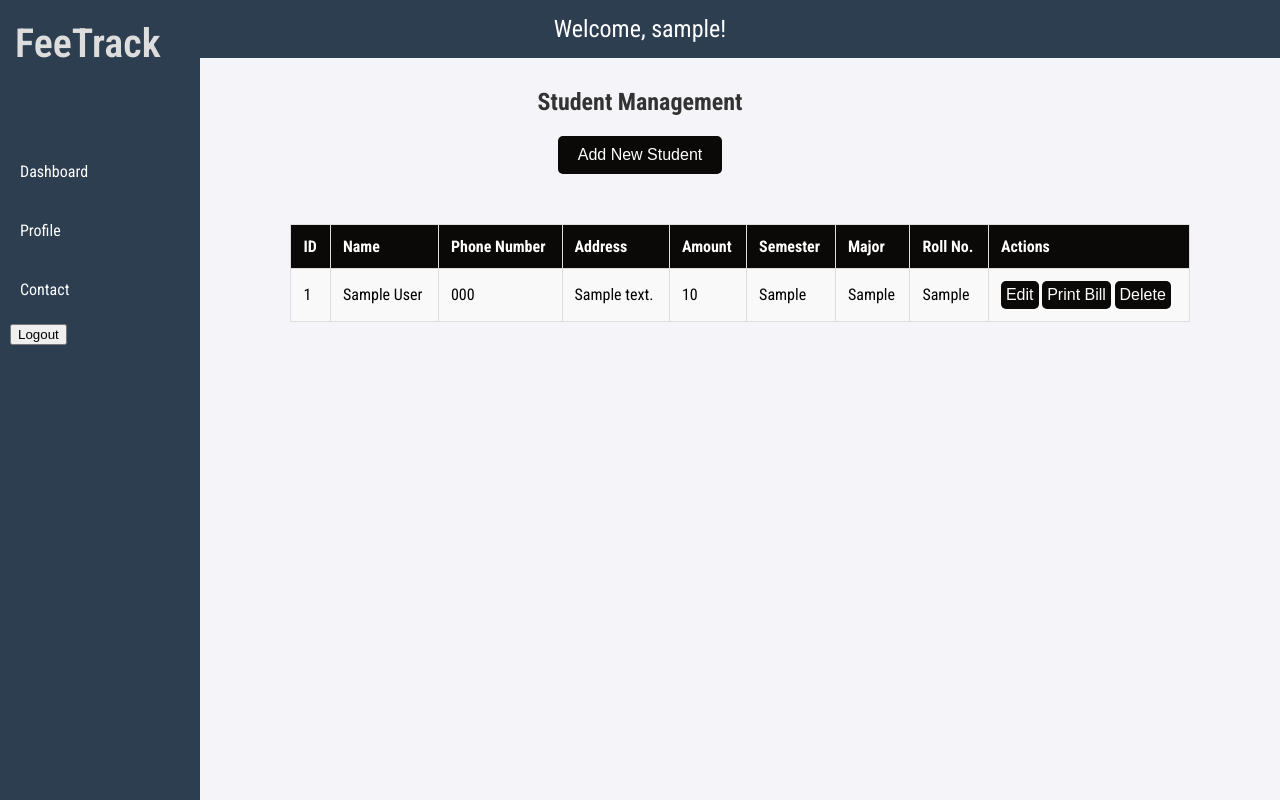
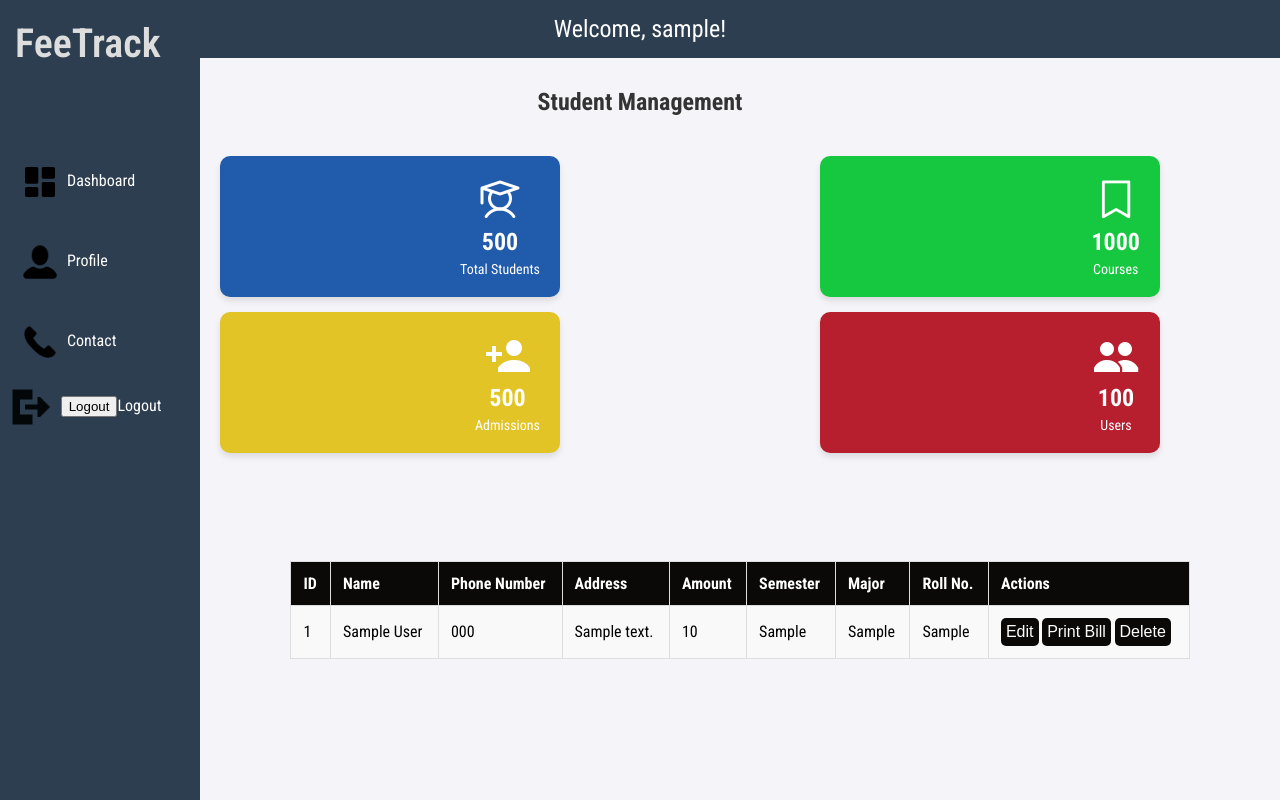
Before and after one commit to Semika-Khadka/FeeManagementSystem, a PHP site: page /welcome.php in a window 1280 px wide. Run offline with PHP 8.4, Linux system fonts and the light colour scheme; the visitor is signed in with stand-in values (Sample User, id 1); tables that the repository leaves empty or names only in its code hold one stand-in row (values such as "Sample post"); some web fonts are replaced.

Commit message:
uichanges

```diff
--- a/welcome.php
+++ b/welcome.php
@@ -120,8 +120,88 @@ $conn->close();
     <link rel="preconnect" href="https://fonts.gstatic.com" crossorigin>
     <link href="https://fonts.googleapis.com/css2?family=Laila:wght@300;400;500;600;700&family=Roboto+Condensed:ital,wght@0,100..900;1,100..900&family=Roboto:ital,wght@0,100;0,300;0,400;0,500;0,700;0,900;1,100;1,300;1,400;1,500;1,700;1,900&display=swap" rel="stylesheet">
     <link rel="stylesheet" href="./css/styles.css">
+</head>
+<style>
 
-</head>
+.container-cards {
+  display: flex;
+  flex-wrap: wrap;
+  justify-content: space-between;
+  gap: 15px;
+  padding: 20px;
+  margin-left: 200px;
+  margin-right: 100px;
+  transition: margin-left 0.2s ease-in-out;
+
+}
+.card-box {
+  display: flex;
+  align-items: center;
+  justify-content: space-between;
+  background-color: #fff;
+  border-radius: 10px;
+  box-shadow: 0 4px 6px rgba(0, 0, 0, 0.1);
+  padding: 20px;
+  width: calc(25% - 20px); /* Adjusts for spacing */
+  min-width: 300px; /* Ensures cards don't shrink too much */
+  color: #fff;
+  transition: transform 0.2s ease-in-out;
+}
+
+.card-box:hover {
+  transform: scale(1.05);
+}
+
+.icon {
+  font-size: 50px;
+  opacity: 0.8;
+}
+
+.inner h3 {
+  font-size: 24px;
+  margin: 0;
+  font-weight: bold;
+}
+
+.inner p {
+  margin: 5px 0 0;
+  font-size: 14px;
+}
+
+.bg-blue {
+  background-color:rgb(33, 91, 171);
+}
+
+.bg-green {
+  background-color:rgb(22, 200, 64);
+}
+
+.bg-orange {
+  background-color:rgb(227, 196, 39);
+}
+
+.bg-red {
+  background-color:rgb(184, 31, 46);
+}
+.icon {
+    display: inline-block;
+    width: 20px; /* Set your desired size */
+    height: 5px;
+    text-align: center;
+    line-height: 20px;
+}
+.sidebar-link{
+    display: flex;
+    align-items: center;
+
+}
+.sidebar-icon {
+  margin-right: 7px;
+  width: 40px;
+  height: 40px;
+  vertical-align: middle;
+}
+    </style>
 
 <body>
 
@@ -130,10 +210,77 @@ $conn->close();
         Welcome, <?php echo $_SESSION['username']; ?>!
     </div>
 
+
+
     <!-- Welcome Message -->
     <div class="welcome-message">
         <h2>Student Management</h2>
-        <button class="btn" onclick="document.getElementById('addStudentForm').style.display='block'">Add New Student</button>
+        <!-- starting of the added code -->
+        <div class="container-cards">
+        <div class="col-lg-4 mb-2">
+            <div class="card-box bg-blue">
+                <div class="icon">
+                    <i class="fa fa-graduation-cap" aria-hidden="true"></i>
+                </div>
+                <div class="inner">
+                <div class="icons">
+                    <img src="./images/student_icon.png">
+                    </div>
+                    <h3> 500 </h3>
+                    <p> Total Students </p>
+                </div>
+            </div>
+        </div>
+
+        <div class="col-lg-4">
+            <div class="card-box bg-green">
+                <div class="icon text-white">
+                    <i class="fa fa-certificate " aria-hidden="true"></i>
+                </div>
+                <div class="inner">
+                <div class="icons">
+                    <img src="./images/courses_icon.png">
+                    </div>
+                    <h3>1000 </h3>
+                    <p>Courses</p>
+                </div>
+            </div>
+        </div>
+        <div class="col-lg-4">
+            <div class="card-box bg-orange">
+                <div class="icon">
+                    <i class="fa fa-user-plus" aria-hidden="true"></i>
+                </div>
+
+                <div class="inner">
+                <div class="icons">
+                    <img src="./images/adduser.png">
+                    </div>
+                    <h3> 500 </h3>
+                    <p>Admissions </p>
+                </div>
+            </div>
+        </div>
+        <div class="col-lg-4 ">
+            <div class="card-box bg-red">
+                <div class="icon">
+                    <i class="fa fa-users"></i>
+                </div>
+
+                <div class="inner">
+                    <div class="icons">
+                    <img src="./images/userswhite.png">
+                    </div>
+                    <h3>100</h3>
+                    <p>Users</p>
+                </div>
+
+            </div>
+        </div>
+    </div>
+    </div>
+    <!-- ends the added one here -->
+    <button class="btn" onclick="document.getElementById('addStudentForm').style.display='block'">Add New Student</button>
     </div>
 
     <!-- Sidebar -->
@@ -142,12 +289,12 @@ $conn->close();
             <div class="logo"><a href="./welcome.php">FeeTrack</a></div>
             <!-- <h3>Fee Management</h3> -->
             <div class="nav-links">
-                <a href="./welcome.php">Dashboard</a>
-                <a href="./profile_screen.php">Profile</a>
-                <a href="./contact__screen.php">Contact</a>
-                 <!-- add view option -->
-                <form action="logout.php">
-                    <input type="Submit" value="Logout">
+                <a href="./welcome.php"><img class="sidebar-icon" src="./images/dashboardicon.png">Dashboard</a>
+                <a href="./profile_screen.php"><img class="sidebar-icon" src="./images/profile_icon.png">Profile</a>
+                <a href="./contact__screen.php"><img class="sidebar-icon" src="./images/contacticon.png">Contact</a>
+
+                <form action="logout.php"><img class="sidebar-icon" src="./images/logout_icon.png">
+                    <input type="Submit" value="Logout">Logout
                 </form>
             </div>
         </div>
@@ -253,7 +400,7 @@ $conn->close();
             <form action="welcome.php" method="POST">
                 <input type="hidden" id="editId" name="id"><br>
                 <input type="text" id="editName" name="name" placeholder="Name" required><br>
-                <input type="number" min="9700000000" max="9899999999"  id="editPhone" name="phone_number" placeholder="Phone Number" required><br>
+                <input type="number" min="9700000000" max="9899999999" id="editPhone" name="phone_number" placeholder="Phone Number" required><br>
                 <input type="text" id="editAddress" name="address" placeholder="Address" required><br>
                 <input type="number" id="editAmount" name="amount" placeholder="Amount" required><br>
                 <!-- <input type="number" id="editSemester" name="semester" placeholder="Semester" required><br> -->
```
Also changed, not shown: css/dashboard.php (added), images/adduser.png (added), images/contacticon.png (added), images/courses_icon.png (added), images/dashboardicon.png (added), images/logout_icon.png (added), images/profile_icon.png (added), images/student_icon.png (added), images/users.png (added), images/userswhite.png (added).
